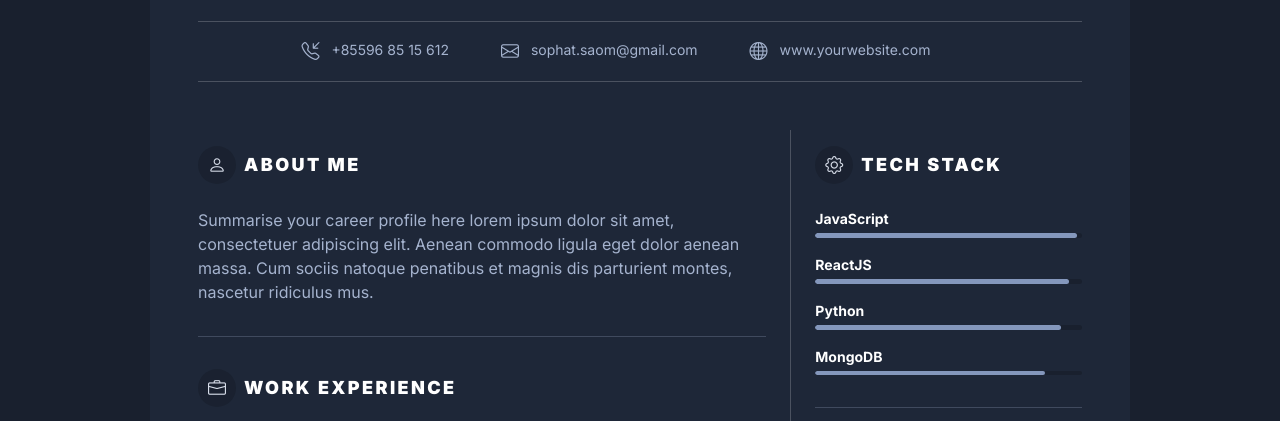
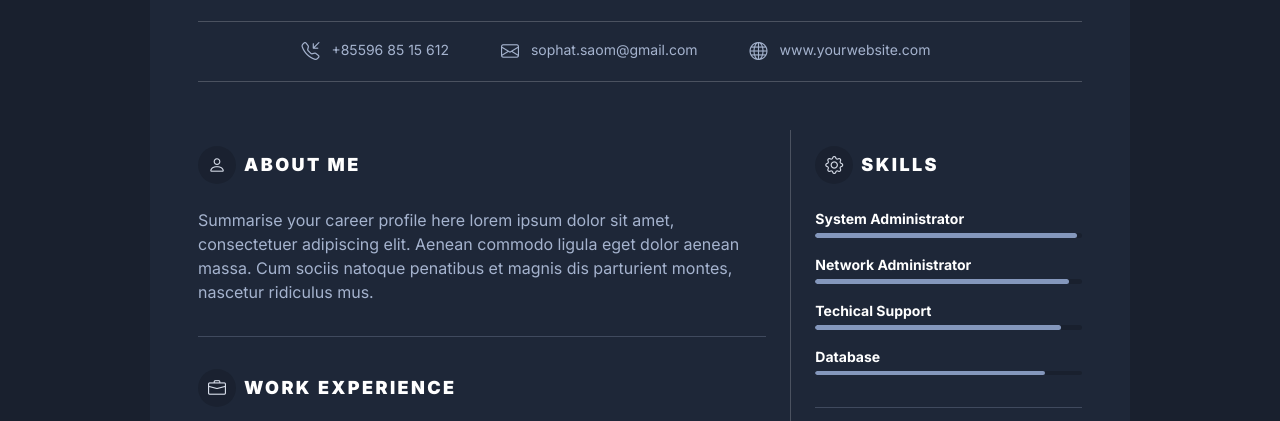
Before and after one commit to sophatsaom/sophatsaom.github.io, a plain HTML site: page index.html in a window 1280 px wide. Shown: the part 322-743 px from the top of the page. Drawn offline with nearby package versions, Linux system fonts and the light colour scheme.

Commit message:
Update index.html

```diff
--- a/index.html
+++ b/index.html
@@ -213,6 +213,7 @@
 
 
 
+
 							            </div><!--//resume-timeline-->
 									</section><!--//resume-experience-section-->
 
@@ -221,30 +222,32 @@
 
 
 									<section class="resume-skills-section resume-section">
-										<h3 class="resume-section-heading text-uppercase py-2 py-lg-3 py-3"><i class="resume-section-heading-icon bi bi-gear me-2"></i>Tech Stack</h3>
+										<h3 class="resume-section-heading text-uppercase py-2 py-lg-3 py-3"><i class="resume-section-heading-icon bi bi-gear me-2"></i>Skills</h3>
 
 										<ul class="list-unstyled">
+
 								        <li class="mb-2">
-								            <div class="resume-skill-name">JavaScript</div>
+								            <div class="resume-skill-name">System Administrator</div>
 											<div class="progress resume-progress" role="progressbar" aria-label="Basic example" aria-valuenow="98" aria-valuemin="0" aria-valuemax="100">
 											  <div class="progress-bar resume-progress-bar" style="width: 98%"></div>
-											</div>
-								        </li>
-								        <li class="mb-2">
-								            <div class="resume-skill-name">ReactJS</div>
-								            <div class="progress resume-progress" role="progressbar" aria-label="Basic example" aria-valuenow="95" aria-valuemin="0" aria-valuemax="100">
-											  <div class="progress-bar resume-progress-bar" style="width: 95%"></div>
 											</div>
 
 								        </li>
 								        <li class="mb-2">
-								            <div class="resume-skill-name">Python</div>
+								            <div class="resume-skill-name">Network Administrator</div>
+								            <div class="progress resume-progress" role="progressbar" aria-label="Basic example" aria-valuenow="95" aria-valuemin="0" aria-valuemax="100">
+											  <div class="progress-bar resume-progress-bar" style="width: 95%"></div>
+											</div>
+								        </li>
+
+								        <li class="mb-2">
+								            <div class="resume-skill-name">Techical Support</div>
 									        <div class="progress resume-progress" role="progressbar" aria-label="Basic example" aria-valuenow="92" aria-valuemin="0" aria-valuemax="100">
 											  <div class="progress-bar resume-progress-bar" style="width: 92%"></div>
 											</div>
 								        </li>
 								        <li class="mb-2">
-								            <div class="resume-skill-name">MongoDB</div>
+								            <div class="resume-skill-name">Database</div>
 									        <div class="progress resume-progress" role="progressbar" aria-label="Basic example" aria-valuenow="86" aria-valuemin="0" aria-valuemax="100">
 											  <div class="progress-bar resume-progress-bar" style="width: 86%"></div>
 											</div>
```
